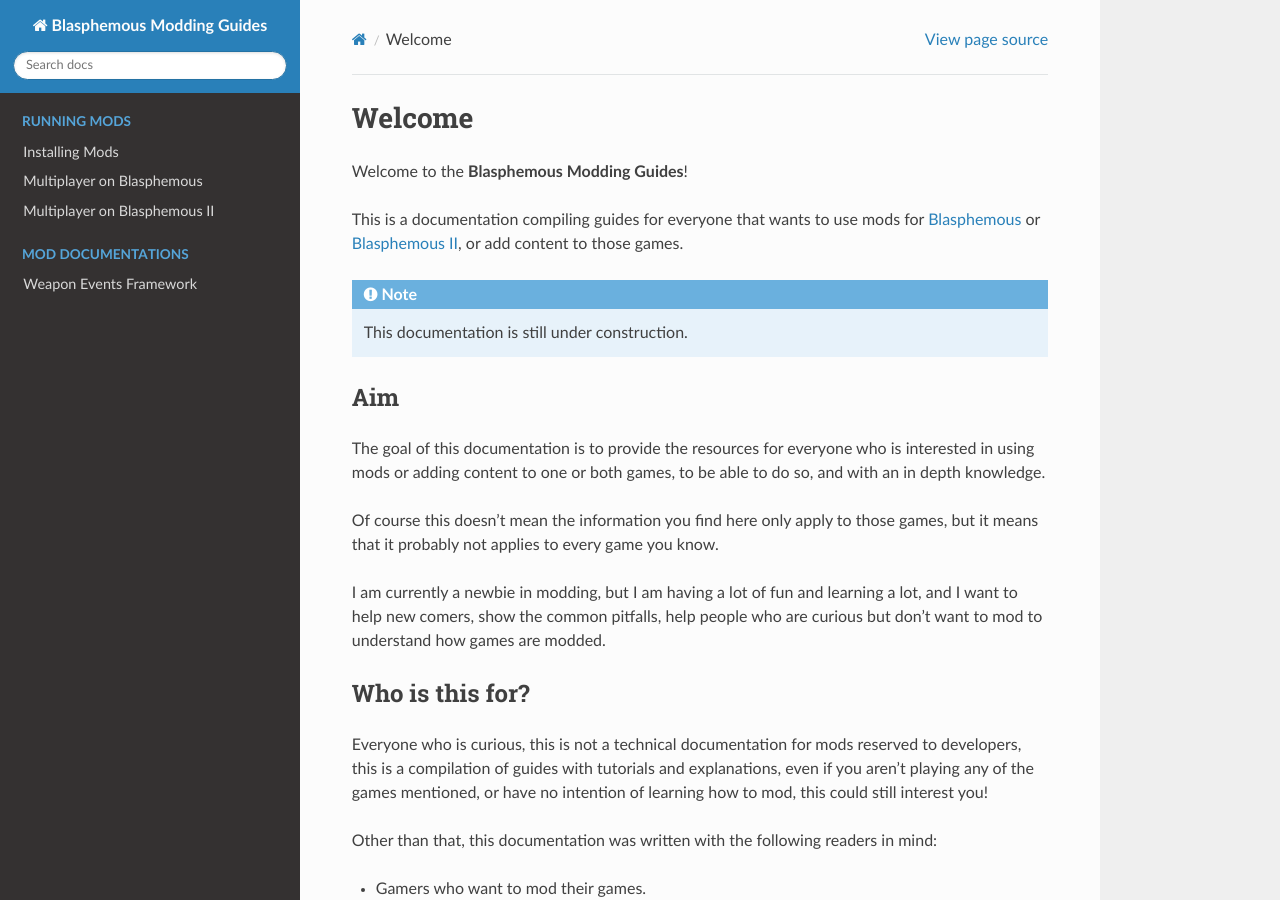
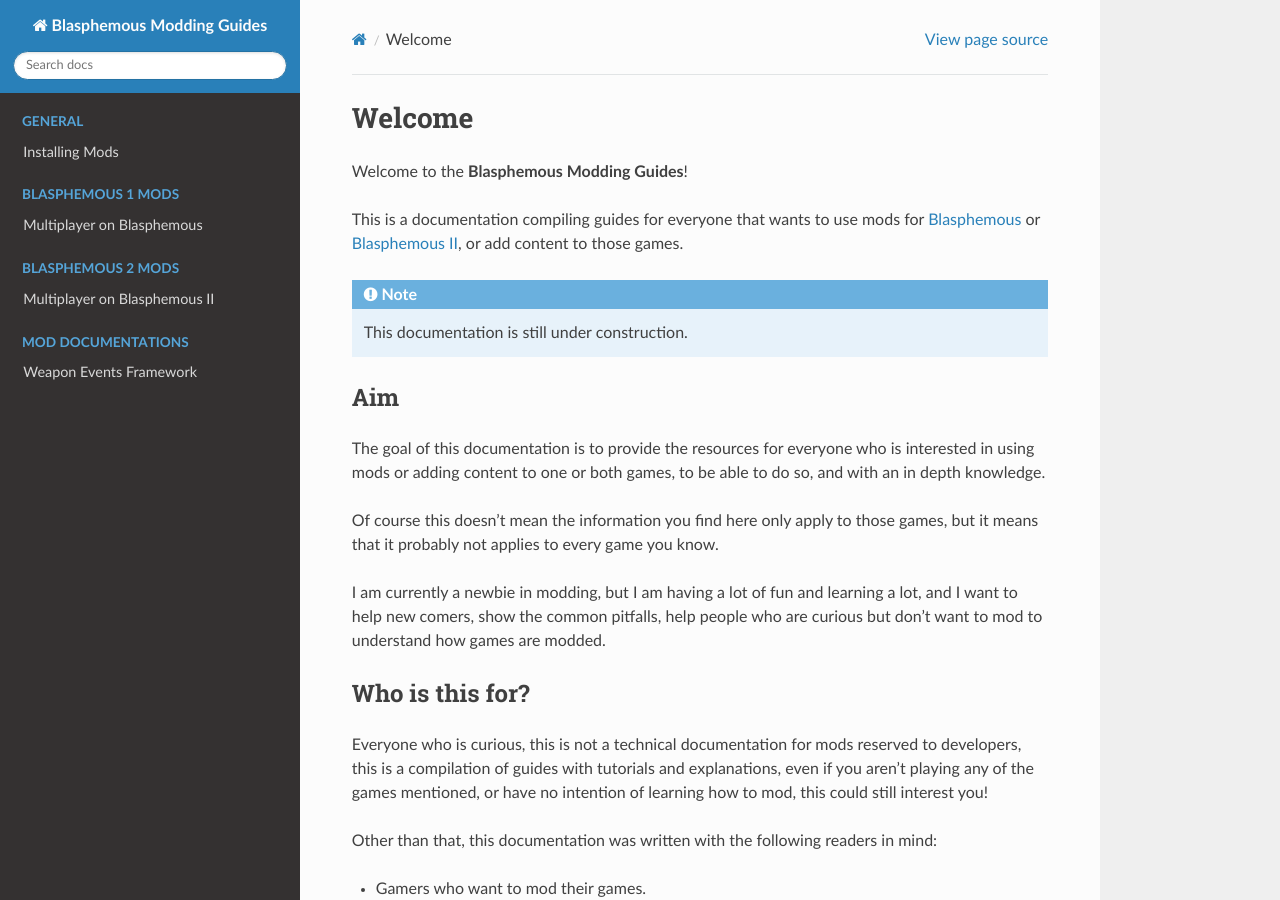
Before and after one commit to salamint/blasphemous-modding-guides, a Sphinx documentation site: the page built from docs/source/index.rst, in a window 1280 px wide and 900 px high. Built offline with Sphinx 7.4.7 and the Read the Docs theme 3.1.0, drawn with Linux system fonts in a browser that asks for light colours.

Commit message:
reorganized

```diff
--- a/docs/source/index.rst
+++ b/docs/source/index.rst
@@ -2,13 +2,25 @@
 ===================================
 
 .. toctree::
-   :caption: Running mods
+   :caption: General
    :maxdepth: 3
    :hidden:
 
-   running-mods/installing-mods
-   running-mods/multiplayer-blas1
-   running-mods/multiplayer-blas2
+   general/installing-mods
+
+.. toctree::
+   :caption: Blasphemous 1 mods
+   :maxdepth: 3
+   :hidden:
+
+   blas1-mods/multiplayer
+
+.. toctree::
+   :caption: Blasphemous 2 mods
+   :maxdepth: 3
+   :hidden:
+
+   blas2-mods/multiplayer
 
 .. toctree::
    :caption: Creating mods for Blasphemous 1
```
Also changed, not shown: docs/source/blas1-mods/multiplayer.rst (renamed from docs/source/running-mods/multiplayer-blas1.rst), docs/source/blas2-mods/multiplayer.rst (renamed from docs/source/running-mods/multiplayer-blas2.rst), docs/source/general/installing-mods.rst (renamed from docs/source/running-mods/installing-mods.rst).
